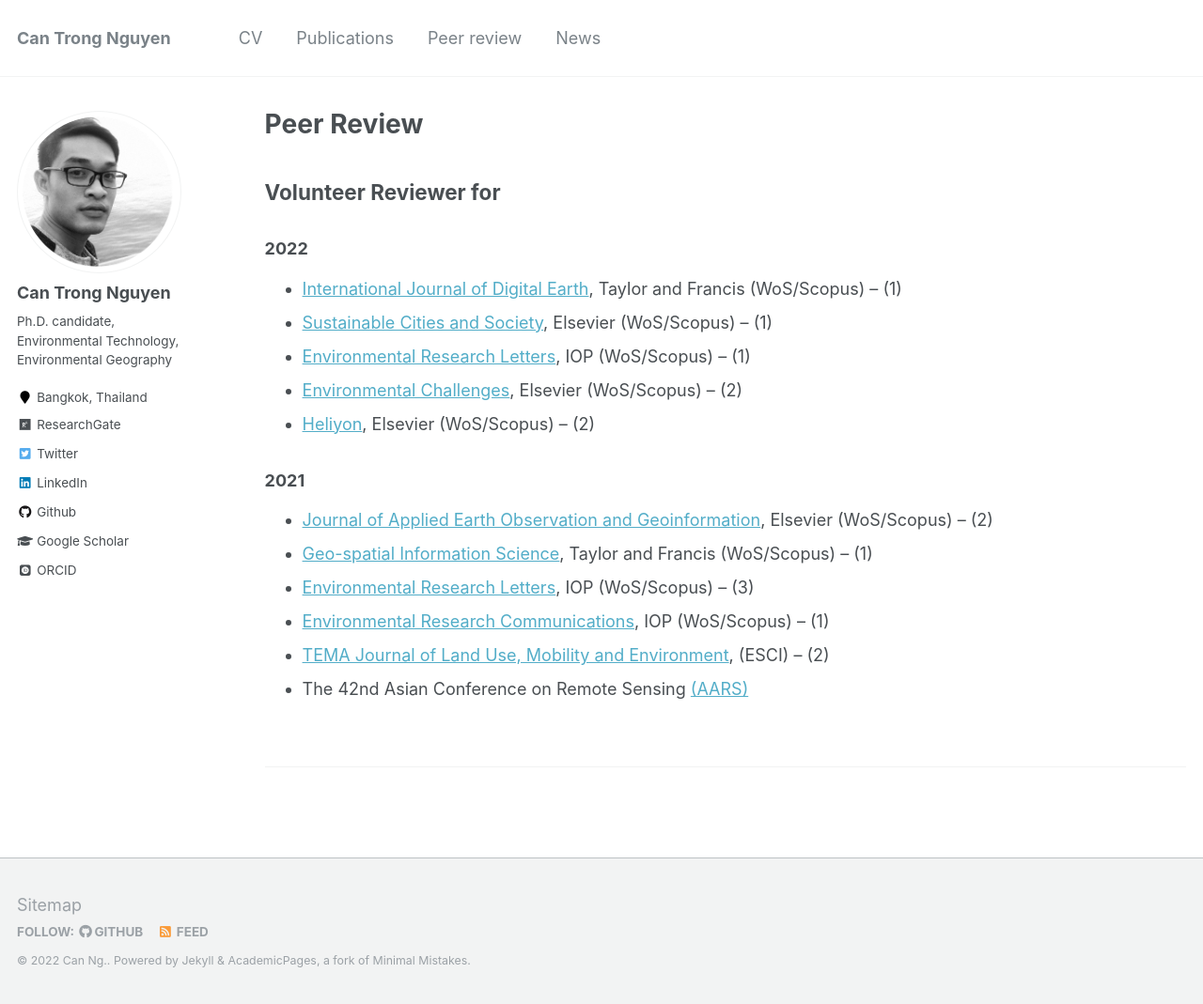
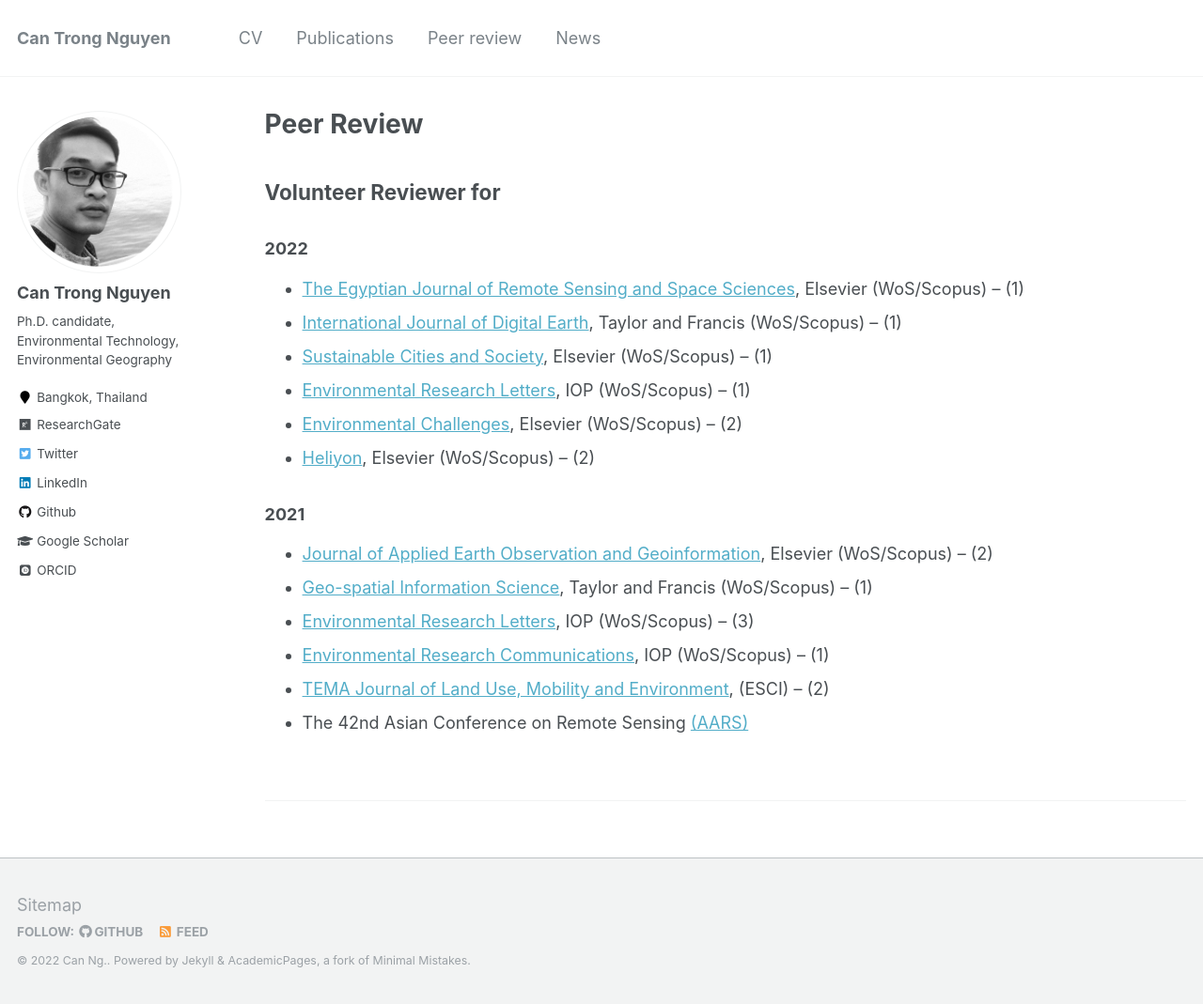
Before and after one commit to canng/oldsite, a Jekyll site: the page built from _pages/review.md, in a window 1280 px wide and 1069 px high. Shown: the whole window at 94% size. Built offline with Jekyll 4.4.1, drawn with Linux system fonts in a browser that asks for light colours; some web fonts are replaced.

Commit message:
update review

```diff
--- a/_pages/review.md
+++ b/_pages/review.md
@@ -10,6 +10,7 @@ author_profile: true
 
 ### 2022
 
+* <a href="https://www.sciencedirect.com/journal/the-egyptian-journal-of-remote-sensing-and-space-science">The Egyptian Journal of Remote Sensing and Space Sciences</a>, Elsevier (WoS/Scopus) – (1)
 * <a href="https://www.tandfonline.com/journals/tjde20">International Journal of Digital Earth</a>, Taylor and Francis (WoS/Scopus) – (1)
 * <a href="https://www.sciencedirect.com/journal/sustainable-cities-and-society">Sustainable Cities and Society</a>, Elsevier (WoS/Scopus) – (1)
 * <a href="https://iopscience.iop.org/journal/1748-9326">Environmental Research Letters</a>, IOP (WoS/Scopus) – (1)
```
